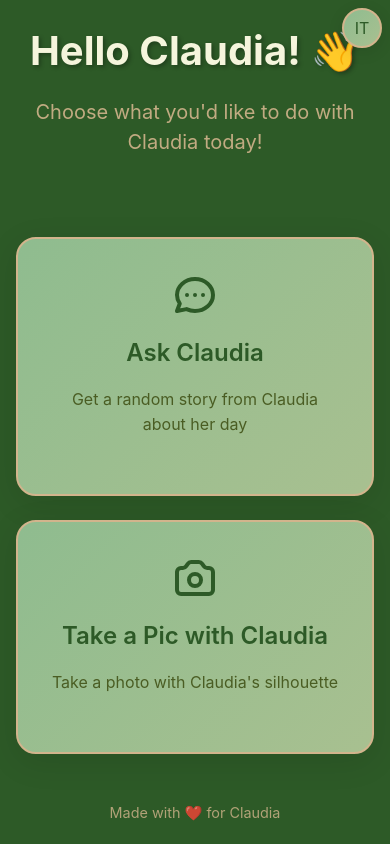
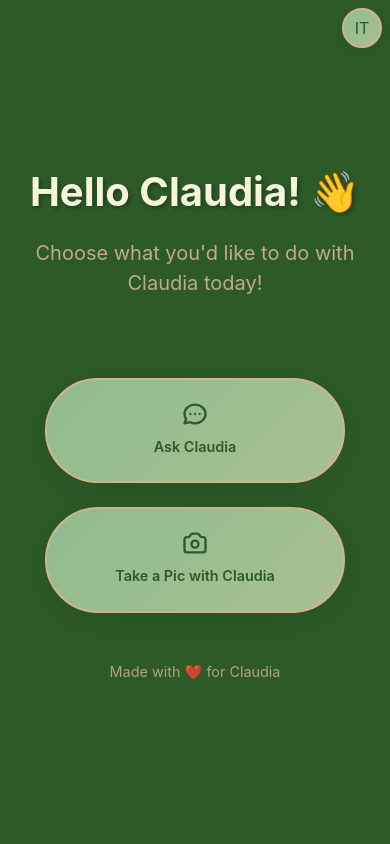
Before and after one commit to JacoLombardo/ciao-claudia, a Next.js app: page / in a window 390 px wide. Built offline with nearby package versions, Linux system fonts and the light colour scheme.

Commit message:
camera switch test

```diff
--- a/src/app/camera/page.tsx
+++ b/src/app/camera/page.tsx
@@ -26,12 +26,26 @@ export default function CameraPage() {
   const [isLoading, setIsLoading] = useState(true); // Start with loading true
   const [isHeaderVisible, setIsHeaderVisible] = useState(false);
   const lastScrollY = useRef(0);
+  const isMobileRef = useRef(false);
 
-  // Show loading spinner for 3 seconds
+  // Set initial header visibility based on screen size
+  useEffect(() => {
+    const checkScreenSize = () => {
+      const isMobileScreen = window.innerWidth < 768;
+      isMobileRef.current = isMobileScreen;
+      setIsHeaderVisible(!isMobileScreen);
+    };
+
+    checkScreenSize();
+    window.addEventListener("resize", checkScreenSize);
+    return () => window.removeEventListener("resize", checkScreenSize);
+  }, []);
+
+  // Show loading spinner for 2 seconds
   useEffect(() => {
     const timer = setTimeout(() => {
       setIsLoading(false);
-    }, 3000);
+    }, 2000);
 
     return () => clearTimeout(timer);
   }, []);
@@ -40,28 +54,50 @@ export default function CameraPage() {
   useEffect(() => {
     const handleScroll = () => {
       const currentScrollY = window.scrollY;
+      // Only apply scroll behavior on mobile
+      if (isMobileRef.current) {
         if (currentScrollY < lastScrollY.current && currentScrollY > 50) {
           // Scrolling up and not at the very top
           setIsHeaderVisible(true);
-      } else if (currentScrollY > lastScrollY.current || currentScrollY <= 50) {
+        } else if (
+          currentScrollY > lastScrollY.current ||
+          currentScrollY <= 50
+        ) {
           // Scrolling down or at the top
           setIsHeaderVisible(false);
+        }
+      } else {
+        // On desktop, always show header
+        setIsHeaderVisible(true);
       }
       lastScrollY.current = currentScrollY;
     };
 
     window.addEventListener("scroll", handleScroll);
+
     return () => window.removeEventListener("scroll", handleScroll);
   }, []);
 
   // Choose constraints once and lock to avoid flapping
   const useMobileLayout = isMobile;
-  const videoConstraints = lockedConstraints || {
+  const videoConstraints = {
+    ...(lockedConstraints || {
       width: useMobileLayout ? 1280 : isPortrait ? 720 : 1280,
       height: useMobileLayout ? 720 : isPortrait ? 1280 : 720,
       aspectRatio: useMobileLayout ? 16 / 9 : isPortrait ? 3 / 4 : 16 / 9,
+    }),
+    facingMode: facingMode, // Always use current facingMode
+  };
+
+  // Update locked constraints when facingMode changes
+  useEffect(() => {
+    if (lockedConstraints) {
+      setLockedConstraints({
+        ...lockedConstraints,
         facingMode: facingMode,
-  };
+      });
+    }
+  }, [facingMode]); // Remove lockedConstraints from dependencies
 
   // Container-based orientation detection (works on mobile and resize)
   useEffect(() => {
--- a/src/app/page.module.css
+++ b/src/app/page.module.css
@@ -33,9 +33,9 @@
 
 .cardsContainer {
   display: grid;
-  grid-template-columns: repeat(auto-fit, minmax(300px, 1fr));
+  grid-template-columns: repeat(auto-fit, minmax(150px, 1fr));
   gap: 2rem;
-  max-width: 800px;
+  max-width: 500px;
   width: 100%;
 }
 
@@ -45,8 +45,8 @@
     #8fbc8f,
     #a8c090
   ); /* Light green to light brown-green */
-  border-radius: 20px;
-  padding: 2.5rem;
+  border-radius: 80px;
+  padding: 1.5rem;
   text-align: center;
   text-decoration: none;
   color: #2d5a27; /* Dark green text */
@@ -66,23 +66,16 @@
 }
 
 .cardTitle {
-  font-size: 1.5rem;
+  font-size: 1rem;
   font-weight: 600;
-  margin-bottom: 1rem;
+  margin-bottom: 0.25rem;
   color: #2d5a27; /* Dark green */
 }
 
-.cardDescription {
-  font-size: 1rem;
-  color: #4a5d23; /* Darker green-brown */
-  line-height: 1.6;
-  margin-bottom: 1.5rem;
-}
-
 .cardIcon {
-  width: 48px;
-  height: 48px;
-  margin: 0 auto 1rem;
+  width: 32px;
+  height: 32px;
+  margin: 0 auto 0.5rem;
   color: #2d5a27; /* Dark green */
 }
 
@@ -107,9 +100,20 @@
   .cardsContainer {
     grid-template-columns: 1fr;
     gap: 1.5rem;
+    max-width: 300px;
   }
 
   .card {
-    padding: 2rem;
+    padding: 1.25rem;
+    border-radius: 60px;
+  }
+
+  .cardTitle {
+    font-size: 0.9rem;
+  }
+
+  .cardIcon {
+    width: 28px;
+    height: 28px;
   }
 }
--- a/src/app/page.tsx
+++ b/src/app/page.tsx
@@ -15,9 +15,7 @@ export default function HomePage() {
       {/* Header */}
       <div className={styles.header}>
         <h1 className={styles.title}>{t("greeting")}</h1>
-        <p className={styles.subtitle}>
-          Choose what you&apos;d like to do with Claudia today!
-        </p>
+        <p className={styles.subtitle}>{t("subtitle")}</p>
       </div>
 
       {/* Cards Container */}
@@ -35,7 +33,6 @@ export default function HomePage() {
             </svg>
           </div>
           <h2 className={styles.cardTitle}>{t("askClaudia")}</h2>
-          <p className={styles.cardDescription}>{t("askClaudiaDesc")}</p>
         </Link>
 
         {/* Take a Pic with Claudia Card */}
@@ -57,7 +54,6 @@ export default function HomePage() {
             </svg>
           </div>
           <h2 className={styles.cardTitle}>{t("takePic")}</h2>
-          <p className={styles.cardDescription}>{t("takePicDesc")}</p>
         </Link>
       </div>
 
--- a/src/contexts/LanguageContext.tsx
+++ b/src/contexts/LanguageContext.tsx
@@ -19,6 +19,7 @@ const translations = {
   en: {
     // Landing page
     greeting: "Hello Claudia! 👋",
+    subtitle: "Choose what you'd like to do with Claudia today!",
     askClaudia: "Ask Claudia",
     askClaudiaDesc: "Get a random story from Claudia about her day",
     takePic: "Take a Pic with Claudia",
@@ -48,6 +49,7 @@ const translations = {
   it: {
     // Landing page
     greeting: "Ciao Claudia! 👋",
+    subtitle: "Scegli cosa vuoi fare con Claudia oggi!",
     askClaudia: "Chiedi a Claudia",
     askClaudiaDesc: "Ricevi una storia casuale da Claudia sulla sua giornata",
     takePic: "Fai una Foto con Claudia",
```
Also changed, not shown: src/app/camera/page.module.css (+4 -4 lines). Lines whose indentation alone changed are shown as unchanged.
